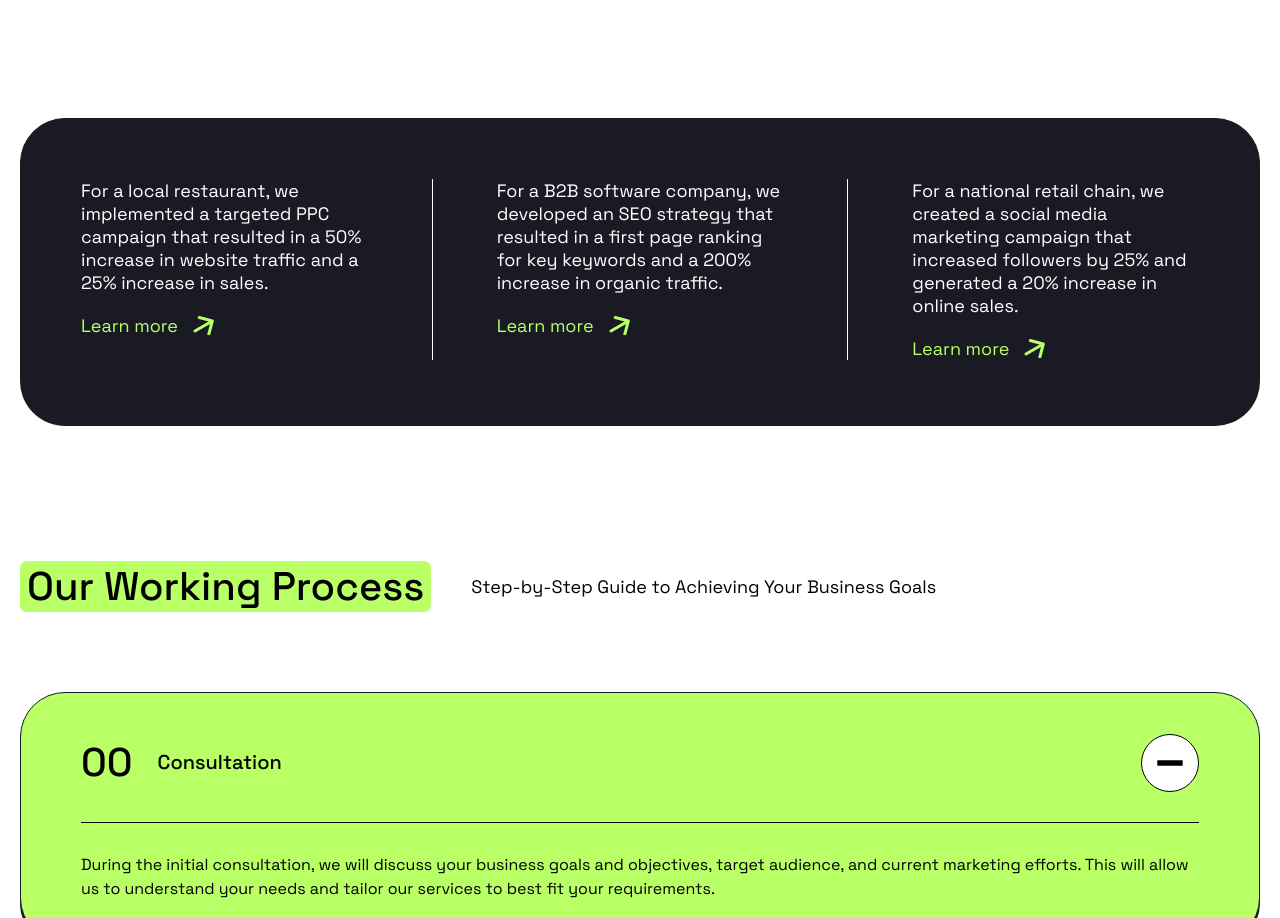
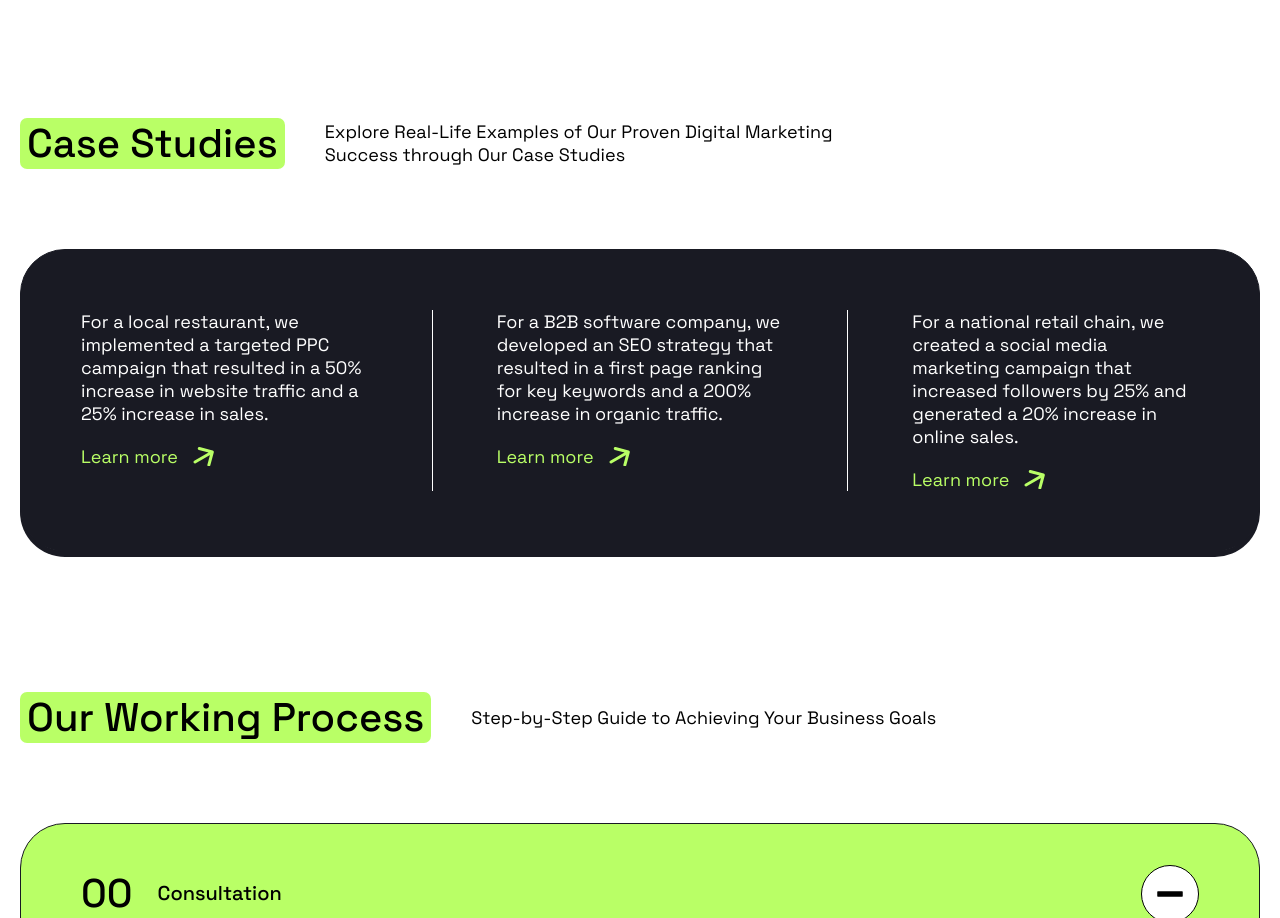
Before and after one commit to btldn/positivius-landing, a Next.js app: page / in a window 1280 px wide. Shown: the part 2654-3572 px from the top of the page. Built offline with nearby package versions, Linux system fonts and the light colour scheme.

Commit message:
feat: add section heading to cases

```diff
--- a/app/components/sections/Cases.tsx
+++ b/app/components/sections/Cases.tsx
@@ -1,9 +1,11 @@
 import Card from "@/app/components/ui/Card";
 import Link from "@/app/components/ui/Link";
+import Heading from "@/app/components/blocks/Heading";
 
 export default function Cases() {
   return (
     <div className='section-wrapper'>
+      <Heading title='Case Studies' subtitle='Explore Real-Life Examples of Our Proven Digital Marketing Success through Our Case Studies' />
       <Card className='!p-[60px] flex [&>*]:flex-1 [&>*]:min-w-0 [&>*]:px-[64px] [&>*:first-child]:pl-0 [&>*:last-child]:pr-0 [&>*+*]:border-l [&>*+*]:border-white' variant='black'>
         <div>
           <p className='text-p mb-[20px]'>For a local restaurant, we implemented a targeted PPC campaign that resulted in a 50% increase in website traffic and a 25% increase in sales.</p>
```
